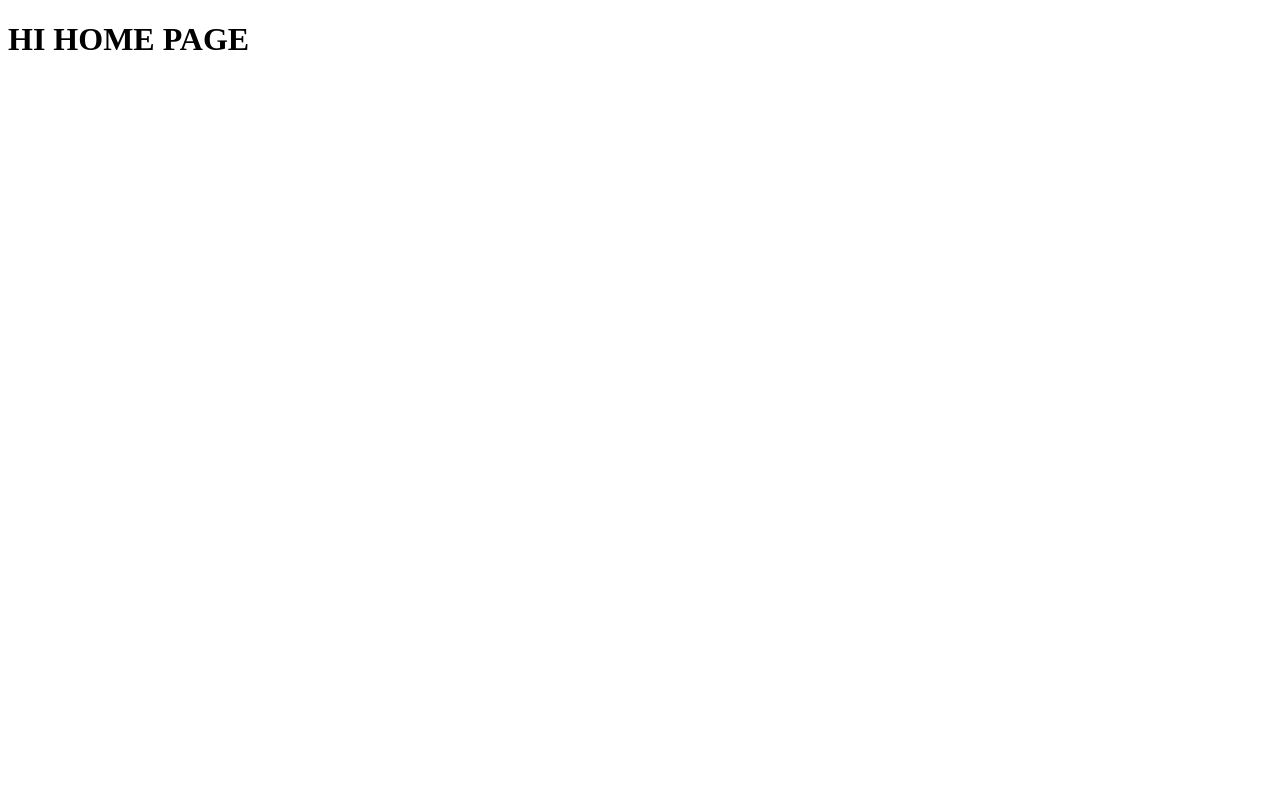
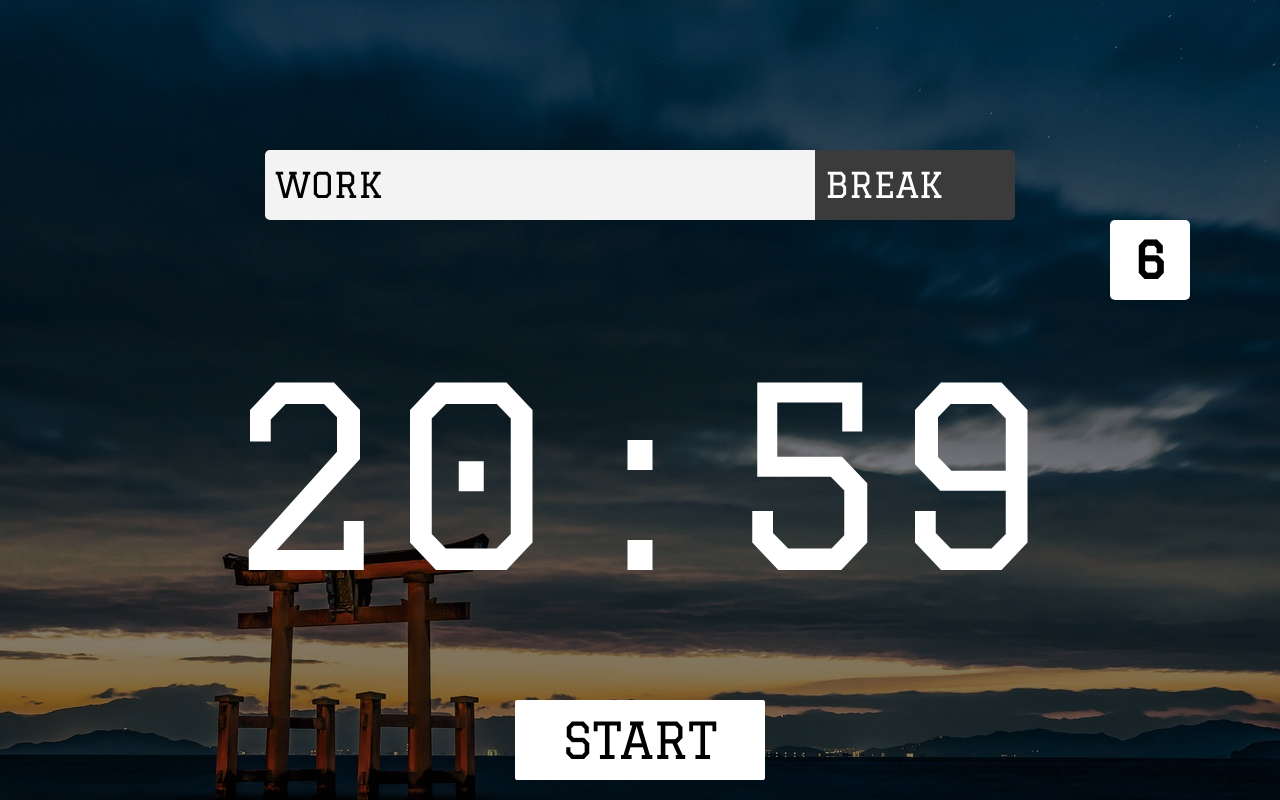
Before and after one commit to kimleangnao/Pomodoro, a React (Vite) app: page / in a window 1280 px wide. Built offline with nearby package versions, Linux system fonts and the light colour scheme.

Commit message:
home page

```diff
--- a/src/App.jsx
+++ b/src/App.jsx
@@ -1,10 +1,11 @@
 import {createRoot} from "react-dom/client"
 
+import Home from "./components/Home";
 
 const App = () =>{
     return(
         <div>
-            <h1>HI HOME PAGE</h1>
+            <Home />
         </div>
     )
 }
--- /dev/null
+++ b/src/components/Home.jsx
@@ -0,0 +1,49 @@
+
+import backgroundImg from "../../resources/images/background.jpg"
+
+const Home = () => {
+    console.log(backgroundImg)
+    return(
+        <div className="home" style={{backgroundImage: `url("${backgroundImg}")`, backgroundPosition: "center"}}>
+           <div className="home-maskedColor">
+
+           </div>
+           <div className="home-wrapper">
+                <div className="home-wrapper-bar">
+                    <div className="home-wrapper-bar-progress">
+                            WORK
+                    </div>
+                    <div className="home-wrapper-bar-break">
+                            BREAK
+                    </div>
+                </div>
+                <div className="home-wrapper-ghostBar">
+                    <div className="home-wrapper-ghostBar-times">
+                        6
+                    </div>
+                </div>
+                <div className="home-wrapper-times">
+                    <div className="home-wrapper-times-minutes">
+                        20
+                    </div>
+                    <div className="home-wrapper-times-colons">
+                        :
+                    </div>
+                    <div className="home-wrapper-times-seconds">
+                        59
+                    </div>
+                </div>
+                <div className="home-wrapper-start">
+                    <div className="home-wrapper-start-button">
+                        START
+                    </div>
+                </div>
+            </div>
+
+
+        </div>
+    )
+}
+
+
+export default Home;
--- /dev/null
+++ b/src/style.css
@@ -0,0 +1,150 @@
+@import url('https://fonts.googleapis.com/css2?family=Graduate&display=swap');
+
+:root {
+    --main-nav-color: rgb(48, 46, 46);
+    --main-font-family: 'Graduate', serif;
+}
+
+*{
+    margin: 0;
+    padding: 0;
+    box-sizing: border-box;
+}
+
+
+.home{
+    width: 100vw;
+    height: 100vh;
+}
+.home-maskedColor{
+    position: absolute;
+    width: 100%;
+    height: 100%;
+    background-color: rgba(0, 0, 0, 0.49);
+    z-index: 1;
+    top: 0;
+    left: 0;
+}
+.home-wrapper{
+    position: relative;
+    display: block;
+    width: 100%;
+    height: 100%;
+    padding-top: 150px;
+    margin: 0 auto;
+    z-index: 15;
+
+    .home-wrapper-bar{
+        width: 100%;
+        height: 70px;
+        display: flex;
+        justify-content: center;
+        flex-flow: row nowrap;
+
+        .home-wrapper-bar-progress{
+            width: 550px;
+            height: 100%;
+            background-color: rgb(243, 243, 243);
+            border-top-left-radius: 5px;
+            border-bottom-left-radius: 5px;
+            line-height: 70px;
+            padding-left: 10px;
+
+            font-family: var(--main-font-family);
+            font-size: 35px;
+        }
+        .home-wrapper-bar-break{
+            width: 200px;
+            height: 100%;
+            background-color: rgb(59, 59, 59);
+            border-top-right-radius: 5px;
+            border-bottom-right-radius: 5px;
+            line-height: 70px;
+            color: white;
+            padding-left: 10px;
+
+            font-family: var(--main-font-family);
+            font-size: 35px;
+        }
+    }
+    .home-wrapper-ghostBar{
+        width: 1100px;
+        height: 80px;
+        margin: 0 auto;
+        display: flex;
+        flex-flow: row nowrap;
+        justify-content: flex-end;
+
+        .home-wrapper-ghostBar-times{
+            width: 80px;
+            height: 80px;
+            background-color: white;
+            text-align: center;
+            line-height: 80px;
+            font-size: 50px;
+            font-family: var(--main-font-family);
+            border-radius: 5px;
+            font-weight: bolder;
+        }
+    }
+    .home-wrapper-times{
+        width: 900px;
+        height: 350px;
+        margin: 0 auto;
+        display: flex;
+        flex-flow: row nowrap;
+
+        .home-wrapper-times-minutes{
+            width: 400px;
+            height: 100%;
+            color: white;
+            text-align: center;
+            line-height: 350px;
+
+            font-family: var(--main-font-family);
+            font-size: 250px;
+
+        }
+
+        .home-wrapper-times-colons{
+            width: 100px;
+            height: 100%;
+            color: white;
+            text-align: center;
+            line-height: 350px;
+
+            font-family: var(--main-font-family);
+            font-size: 250px;
+        }
+
+        .home-wrapper-times-seconds{
+            width: 400px;
+            height: 100%;
+            color: white;
+            text-align: center;
+            line-height: 350px;
+
+            font-family: var(--main-font-family);
+            font-size: 250px;
+        }
+    }
+
+    .home-wrapper-start-button{
+        width: 250px;
+        height: 80px;
+        margin: 50px auto;
+        background-color: white;
+        text-align: center;
+        line-height: 80px;
+        font-size: 50px;
+        font-family: var(--main-font-family);
+        border-radius: 2px;
+
+        &{
+            cursor: pointer;
+        }
+    }
+
+
+
+}
```
Also changed, not shown: resources/images/background.jpg (added).
